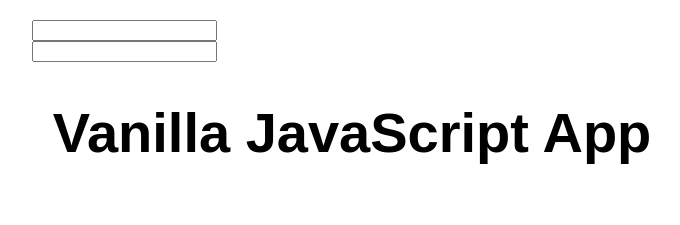
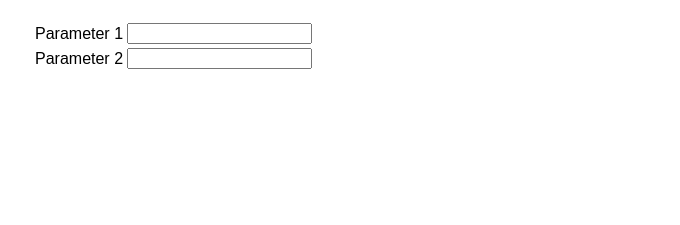
Before and after one commit to ChrisWallisTxP/WebAppCW, a website: page src/index.html in a window 1280 px wide. Shown: the whole page, without its empty margins (288-968 px from the left). Drawn offline with Linux system fonts and the light colour scheme.

Commit message:
Update index.html

```diff
--- a/src/index.html
+++ b/src/index.html
@@ -10,16 +10,30 @@
 
 <body>
   <main>
+    <table>
+      <tr>
+        <td>Parameter 1
+        <td>
     <input
   type="text"
   id="parameter1"
   name="parameter1"/>
-    <br/>
+        </td>
+      </tr>
+      <tr>
+        <td>Parameter 2
+        <td>
     <input
   type="text"
   id="parameter2"
   name="parameter2"/>
-    <h1>Vanilla JavaScript App</h1>
+        </td>
+      </tr>
+      <tr>
+        <td></td>
+      </tr>
+    </table>
+    <br/>
   </main>
 </body>
 
```
